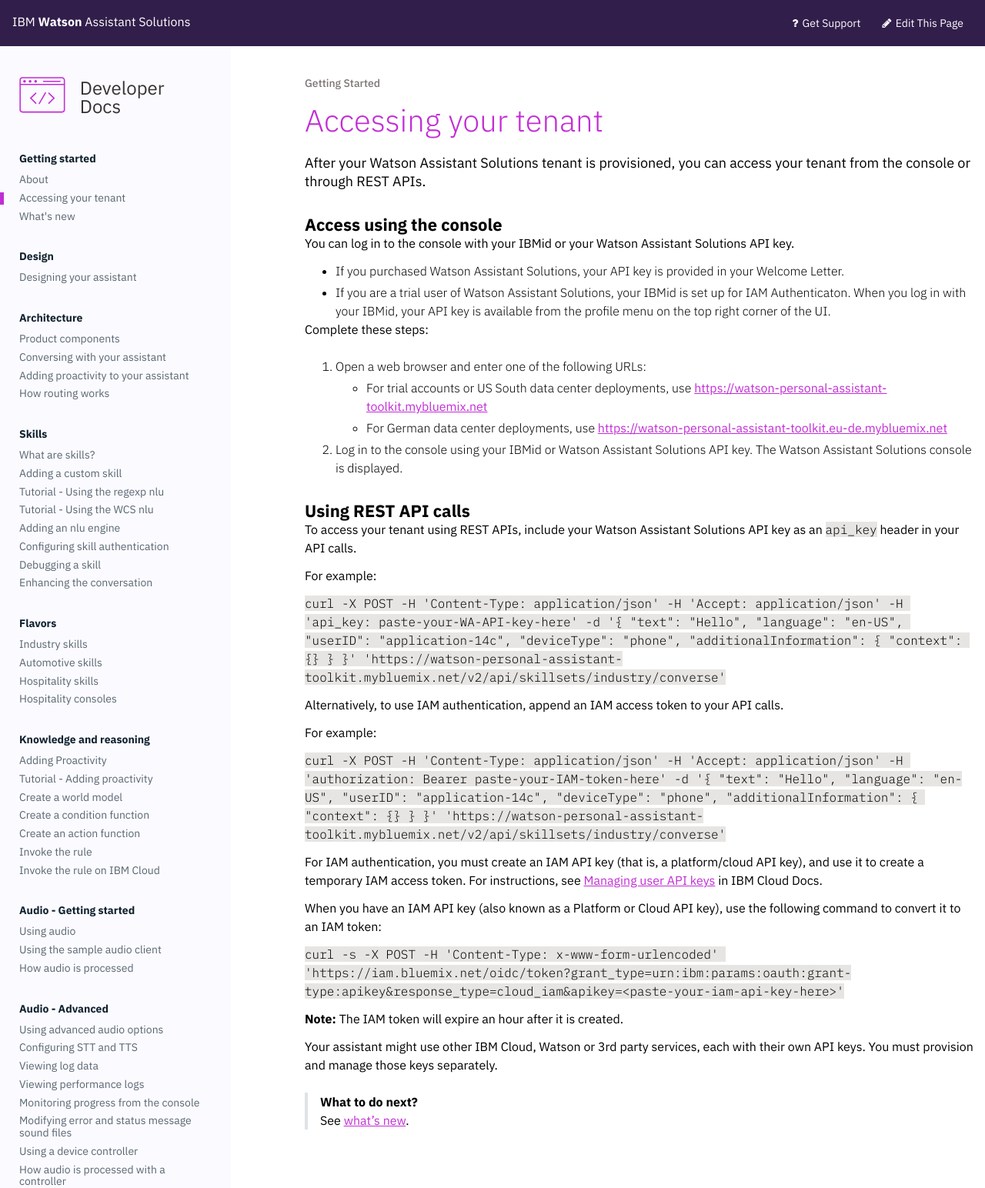
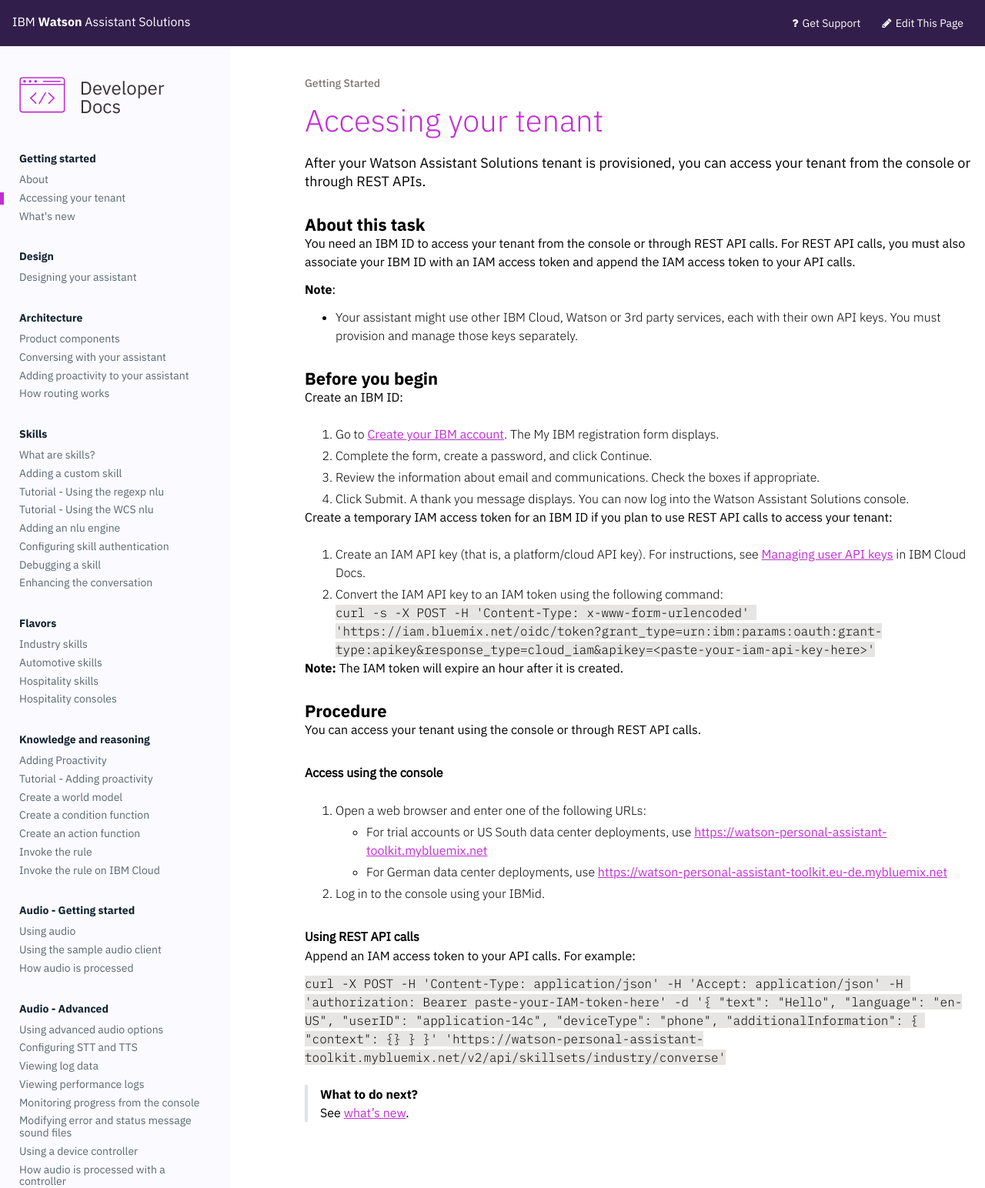
Before and after one commit to Watson-Personal-Assistant/developer, a Jekyll site: the page built from _content/get-started/get-api-key.md, in a window 1280 px wide. Shown: the whole page at 77% size. Built offline with Jekyll 4.4.1, drawn with Linux system fonts in a browser that asks for light colours; some web fonts are replaced.

Commit message:
Iam key generation

```diff
--- a/_content/get-started/get-api-key.md
+++ b/_content/get-started/get-api-key.md
@@ -4,44 +4,47 @@
 ---
 After your Watson Assistant Solutions tenant is provisioned, you can access your tenant from the console or through REST APIs.
 
-### Access using the console
+### About this task
 
-You can log in to the console with your IBMid or your Watson Assistant Solutions API key.
+You need an IBM ID to access your tenant from the console or through REST API calls.  For REST API calls, you must also associate your IBM ID with an IAM access token and append the IAM access token to your API calls.
 
-- If you purchased Watson Assistant Solutions, your API key is provided in your Welcome Letter.
-- If you are a trial user of Watson Assistant Solutions, your IBMid is set up for IAM Authenticaton.  When you log in with your IBMid, your API key is available from the profile menu on the top right corner of the UI.
+**Note**:
+- Your assistant might use other IBM Cloud, Watson or 3rd party services, each with their own API keys. You must provision and manage those keys separately.
 
-Complete these steps:
+
+### Before you begin
+
+Create an IBM ID:
+
+1. Go to [Create your IBM account](https://www.ibm.com/account/reg/us-en/signup?formid=urx-19776&target=https%3A//idaas.iam.ibm.com/idaas/oidc/endpoint/default/authorize%3Fresponse_type%3Dcode%26client_id%3DZTQ4ZTkxZjMtMDQ0Ni00%26scope%3Dopenid+email+address+profile+phone%26redirect_uri%3Dhttps%253A%252F%252Fus.tealeaf.ibmcloud.com%252Fwebapp%252Fopenid_connect_login%26nonce%3D308c167750038%26state%3D3d73f9813329).  The My IBM registration form displays.
+2. Complete the form, create a password, and click Continue.
+3. Review the information about email and communications. Check the boxes if appropriate.
+4. Click Submit.  A thank you message displays. You can now log into the Watson Assistant Solutions console.
+
+Create a temporary IAM access token for an IBM ID if you plan to use REST API calls to access your tenant:
+
+1. Create an IAM API key (that is, a platform/cloud API key).   For instructions, see [Managing user API keys](https://console.bluemix.net/docs/iam/userid_keys.html#userapikey) in IBM Cloud Docs.
+2. Convert the IAM API key to an IAM token using the following command:<br>
+`curl -s -X POST -H 'Content-Type: x-www-form-urlencoded' 'https://iam.bluemix.net/oidc/token?grant_type=urn:ibm:params:oauth:grant-type:apikey&response_type=cloud_iam&apikey=<paste-your-iam-api-key-here>'`
+
+**Note:** The IAM token will expire an hour after it is created.
+
+### Procedure
+
+You can access your tenant using the console or through REST API calls.
+
+##### Access using the console
 
 1. Open a web browser and enter one of the following URLs:
    - For trial accounts or US South data center deployments, use  [https://watson-personal-assistant-toolkit.mybluemix.net](https://watson-personal-assistant-toolkit.mybluemix.net)
    - For German data center deployments, use [https://watson-personal-assistant-toolkit.eu-de.mybluemix.net](https://watson-personal-assistant-toolkit.eu-de.mybluemix.net/)
-2. Log in to the console using your IBMid or Watson Assistant Solutions API key.
-The Watson Assistant Solutions console is displayed.
+2. Log in to the console using your IBMid.
 
-### Using REST API calls
+##### Using REST API calls
 
-To access your tenant using REST APIs, include your Watson Assistant Solutions API key as an `api_key` header in your API calls.
-
-For example:
-
-`curl -X POST -H 'Content-Type: application/json' -H 'Accept: application/json' -H 'api_key: paste-your-WA-API-key-here' -d '{ "text": "Hello", "language": "en-US", "userID": "application-14c", "deviceType": "phone", "additionalInformation": { "context": {} } }' 'https://watson-personal-assistant-toolkit.mybluemix.net/v2/api/skillsets/industry/converse'`
-
-Alternatively, to use IAM authentication, append an IAM access token to your API calls.
-
-For example:
+Append an IAM access token to your API calls. For example:
 
 `curl -X POST -H 'Content-Type: application/json' -H 'Accept: application/json' -H 'authorization: Bearer paste-your-IAM-token-here' -d '{ "text": "Hello", "language": "en-US", "userID": "application-14c", "deviceType": "phone", "additionalInformation": { "context": {} } }' 'https://watson-personal-assistant-toolkit.mybluemix.net/v2/api/skillsets/industry/converse'`
 
-For IAM authentication, you must create an IAM API key (that is, a platform/cloud API key), and use it to create a temporary IAM access token. For instructions, see [Managing user API keys](https://console.bluemix.net/docs/iam/userid_keys.html#userapikey) in IBM Cloud Docs.
-
-When you have an IAM API key (also known as a Platform or Cloud API key), use the following command to convert it to an IAM token:
-
-`curl -s -X POST -H 'Content-Type: x-www-form-urlencoded' 'https://iam.bluemix.net/oidc/token?grant_type=urn:ibm:params:oauth:grant-type:apikey&response_type=cloud_iam&apikey=<paste-your-iam-api-key-here>'`
-
-**Note:** The IAM token will expire an hour after it is created.
-
-Your assistant might use other IBM Cloud, Watson or 3rd party services, each with their own API keys. You must provision and manage those keys separately.
-
 > **What to do next?**<br/>
 See [what's new]({{site.baseurl}}/get-started/whats_new).
```
